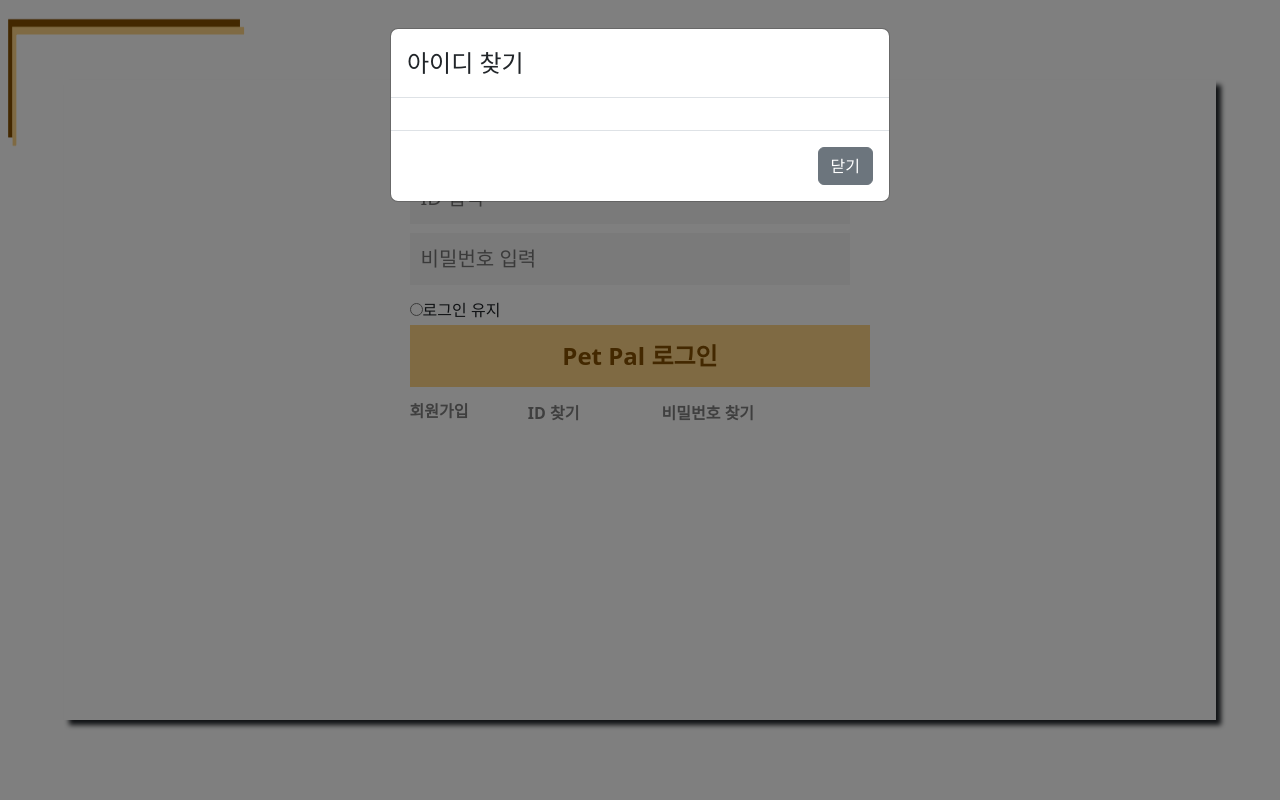
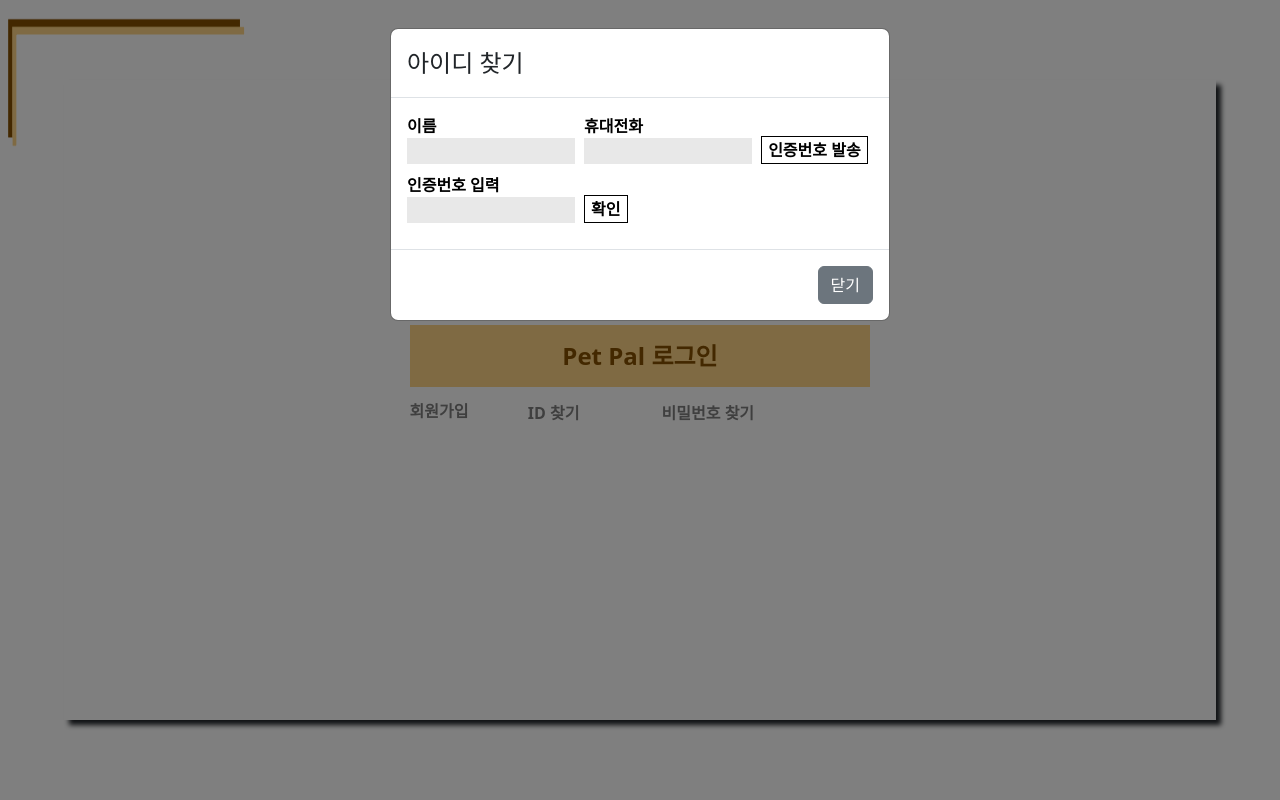
Before and after one commit to PetPal-KITLION/Front-End, a React (Create React App) app in the folder petpal/: page /login in a window 1280 px wide. Both pictures are taken after a click on the button "ID 찾기". Shown: the top 800 px of the page. Built offline with nearby package versions, Linux system fonts and the light colour scheme.

Commit message:
feat: add IdSearchModal

```diff
--- a/petpal/src/components/IdSearchModal.jsx
+++ b/petpal/src/components/IdSearchModal.jsx
@@ -1,6 +1,7 @@
 import React from "react";
 import Modal from "react-bootstrap/Modal";
 import Button from "react-bootstrap/Button";
+import "../style/IdSearchModal.css";
 
 const IdSearchModal = ({ show, hide }) => {
   return (
@@ -9,8 +10,25 @@
         <Modal.Title>아이디 찾기</Modal.Title>
       </Modal.Header>
       <Modal.Body>
-        <form>
-          <div></div>
+        <form id="IdSearchModalDiv">
+          <div id="nameAndTel">
+            <div>
+              <label>이름</label>
+              <input />
+            </div>
+            <div>
+              <label>휴대전화</label>
+              <input />
+            </div>
+            <button>인증번호 발송</button>
+          </div>
+          <div id="inputNumber">
+            <div>
+              <label>인증번호 입력</label>
+              <input />
+            </div>
+            <button>확인</button>
+          </div>
         </form>
       </Modal.Body>
       <Modal.Footer>
--- /dev/null
+++ b/petpal/src/style/IdSearchModal.css
@@ -0,0 +1,32 @@
+#IdSearchModalDiv #nameAndTel,
+#IdSearchModalDiv #inputNumber {
+  display: flex;
+  gap: 2%;
+  margin-bottom: 2%;
+  align-items: flex-end;
+}
+
+#IdSearchModalDiv #nameAndTel div,
+#IdSearchModalDiv #inputNumber div {
+  width: 36%;
+}
+
+#IdSearchModalDiv label {
+  display: block;
+  font-size: 2vh;
+  color: black;
+  font-weight: 700;
+}
+
+#IdSearchModalDiv input {
+  background-color: #e8e8e8;
+  border: none;
+  width: 100%;
+}
+
+#IdSearchModalDiv button {
+  font-size: 2vh;
+  background-color: white;
+  border: 1px solid black;
+  font-weight: 700;
+}
```
